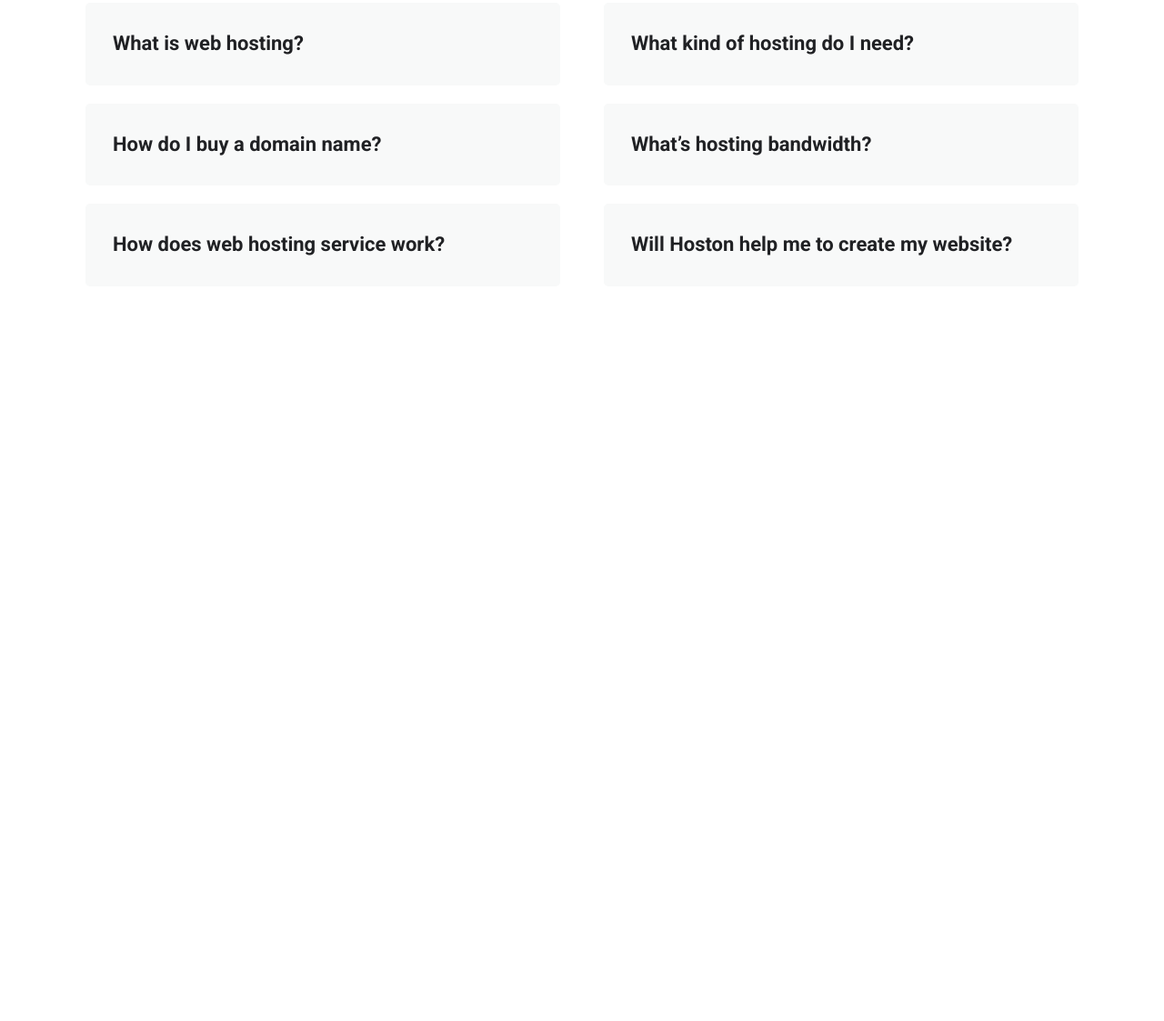
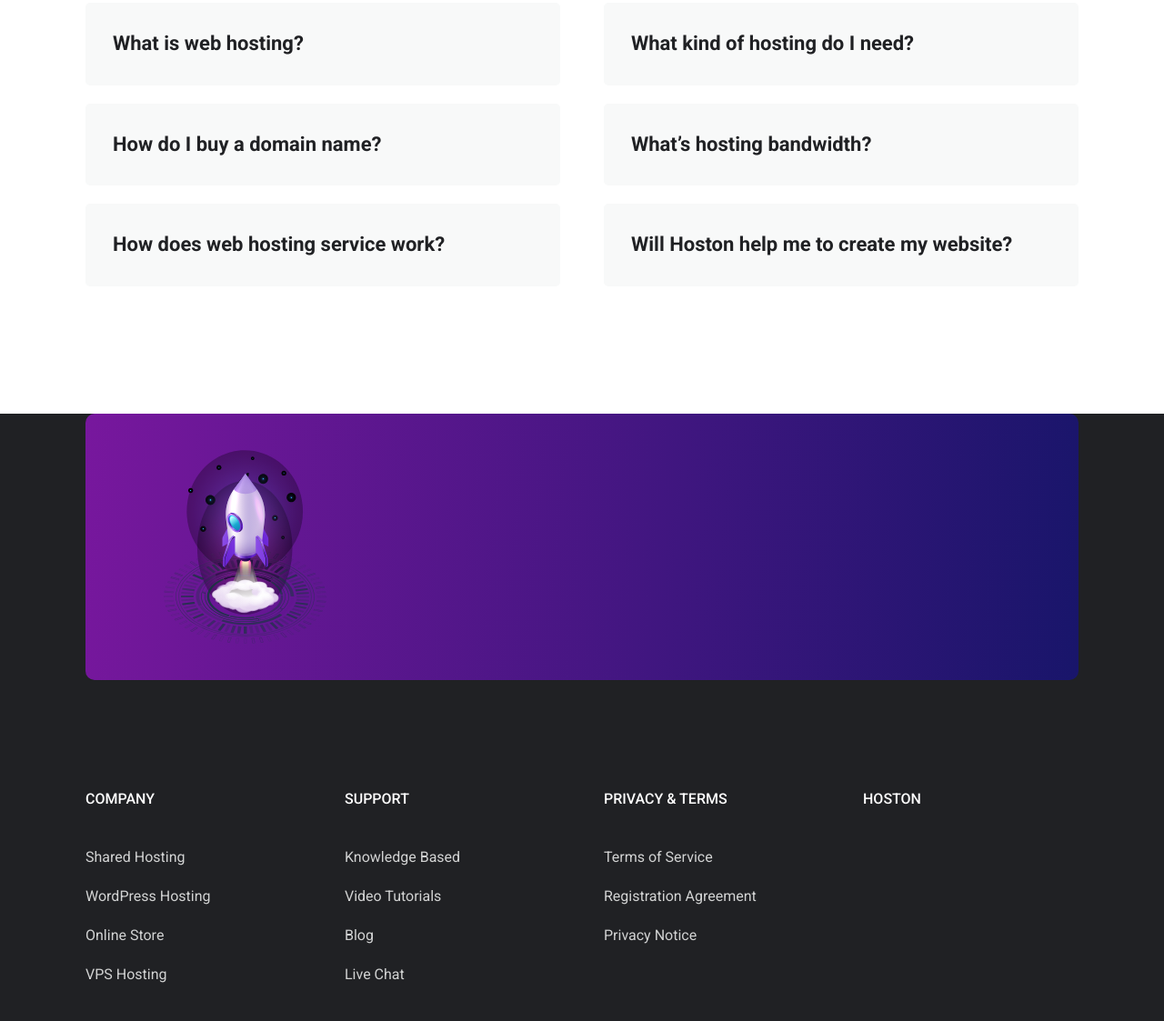
Before and after one commit to imation82/hoston01, a plain HTML site: page index.html in a window 1280 px wide. Shown: the part 7589-8712 px from the top of the page at 91% size. Before the commit the page ends 8044 px from the top, so only its background shows below. Drawn offline with Linux system fonts and the light colour scheme; files whose address does not match are found by name.

Commit message:
Footer added

```diff
--- a/assets/css/custom.scss
+++ b/assets/css/custom.scss
@@ -850,3 +850,46 @@ h6 {
         background: $white !important;
     }
 }
+
+/* Footer */
+
+footer {
+    background: $body-color;
+    padding-bottom: 30px;
+
+    h3 {
+        color: $white;
+        font-weight: $font-500;
+        font-size: $body-02;
+        line-height: 22.4px;
+        text-transform: uppercase;
+        padding-bottom: 30px;
+        margin-bottom: 0;
+    }
+
+    .list-group {
+        border-radius: 0;
+    }
+
+    .list-group-item {
+        background: transparent;
+        color: $white;
+        padding: 0.5rem 1rem 0.5rem 0rem;
+        border: transparent;
+        a {
+            color: $black-100;
+            text-decoration: none;
+            transition: all 0.3s ease;
+            &:hover {
+                color: $black-200;
+            }
+        }
+    }
+
+    .footer-top {
+        padding: 40px;
+        background: linear-gradient(95.53deg, #9C18B1 -38.4%, #121567 106.67%);
+        border-radius: 10px;
+        margin-bottom: 120px;
+    }
+}
--- a/index.html
+++ b/index.html
@@ -755,6 +755,87 @@
     </section>
     <!-- END: FAQ -->
 
+    <!-- Footer -->
+    <footer>
+        <div class="container">
+            <div class="row">
+                <div class="col-lg-12">
+                    <div class="footer-top">
+                        <div class="container">
+                            <div class="row">
+                                <div class="col-lg-3">
+                                    <img src="assets/img/svg/rocket.svg" alt="Rocket" class="d-block mx-auto">
+                                </div>
+                                <div class="col-lg-6">
+
+                                </div>
+                                <div class="col-lg-3">
+
+                                </div>
+                            </div>
+                        </div>
+                    </div>
+                </div>
+            </div>
+        </div>
+        <div class="container">
+            <div class="row">
+                <div class="col-lg-3">
+                    <h3>Company</h3>
+                    <ul class="list-group">
+                        <li class="list-group-item">
+                            <a href="#">Shared Hosting</a>
+                        </li>
+                        <li class="list-group-item">
+                            <a href="#">WordPress Hosting</a>
+                        </li>
+                        <li class="list-group-item">
+                            <a href="#">Online Store</a>
+                        </li>
+                        <li class="list-group-item">
+                            <a href="#">VPS Hosting</a>
+                        </li>
+                    </ul>
+                </div>
+                <div class="col-lg-3">
+                    <h3>Support</h3>
+                    <ul class="list-group">
+                        <li class="list-group-item">
+                            <a href="#">Knowledge Based</a>
+                        </li>
+                        <li class="list-group-item">
+                            <a href="#">Video Tutorials</a>
+                        </li>
+                        <li class="list-group-item">
+                            <a href="#">Blog</a>
+                        </li>
+                        <li class="list-group-item">
+                            <a href="#">Live Chat</a>
+                        </li>
+                    </ul>
+                </div>
+                <div class="col-lg-3">
+                    <h3>Privacy &amp; Terms</h3>
+                    <ul class="list-group">
+                        <li class="list-group-item">
+                            <a href="#">Terms of Service</a>
+                        </li>
+                        <li class="list-group-item">
+                            <a href="#">Registration Agreement</a>
+                        </li>
+                        <li class="list-group-item">
+                            <a href="#">Privacy Notice</a>
+                        </li>
+                    </ul>
+                </div>
+                <div class="col-lg-3">
+                    <h3>Hoston</h3>
+                </div>
+            </div>
+        </div>
+    </footer>
+    <!-- END: Footer -->
+
     <script src="assets/js/jquery.min.js"></script>
     <script src="assets/js/bootstrap.min.js"></script>
     <script src="assets/js/owl.carousel.min.js"></script>
```
Also changed, not shown: assets/css/custom.css, assets/img/svg/rocket.svg (added), 1 other file.
